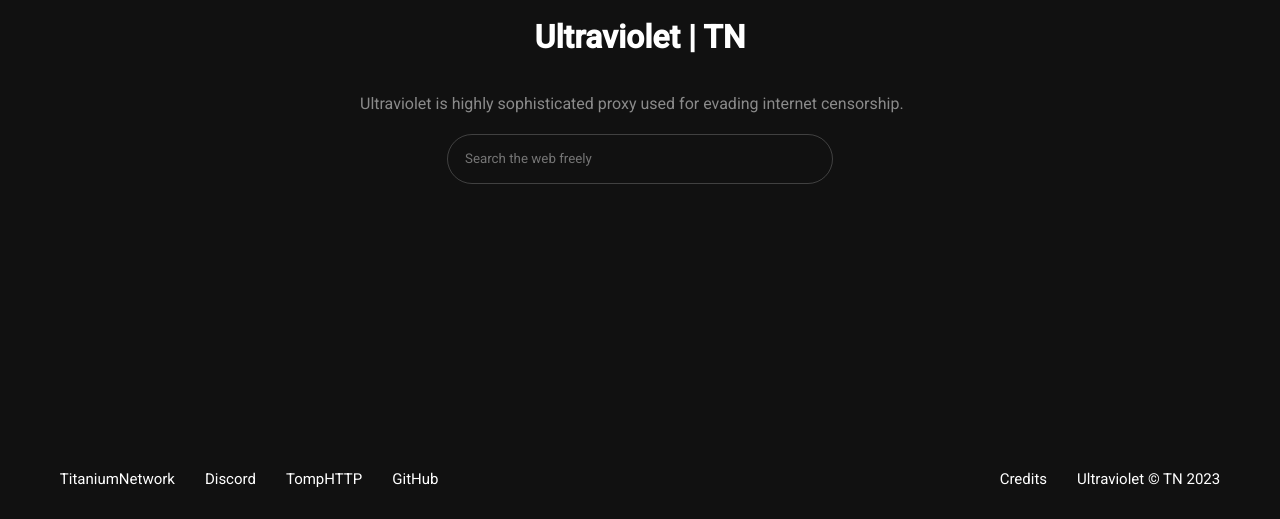
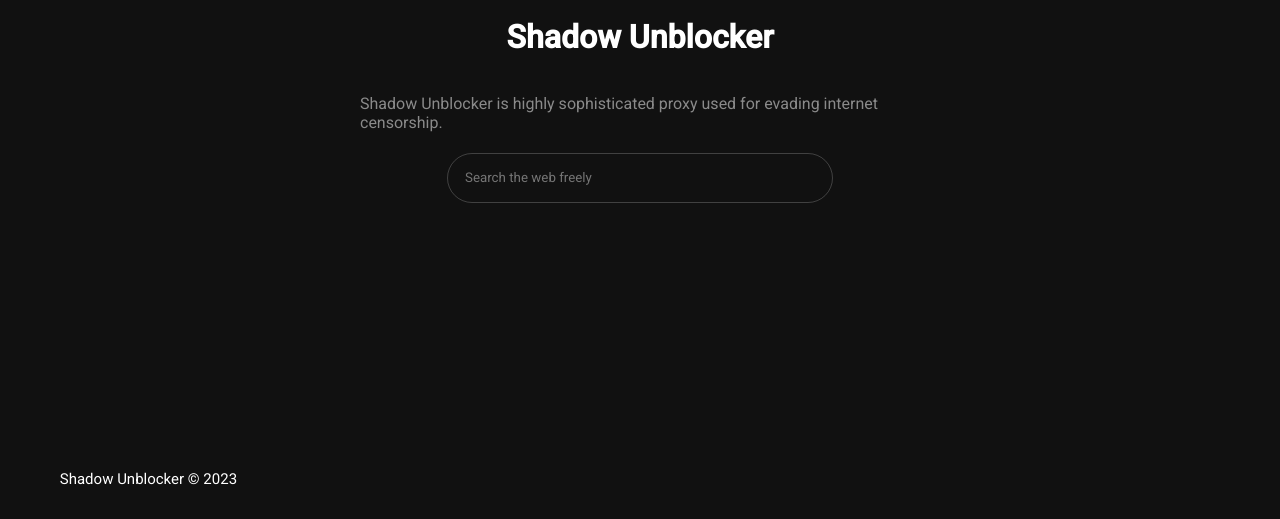
Before and after one commit to OzRAGEHarm/catkit, a website with bundled scripts: page index.html in a window 1280 px wide. Shown: the part 281-800 px from the top of the page. Built offline with nearby package versions, Linux system fonts and the light colour scheme.

Commit message:
Update index.html

```diff
--- a/index.html
+++ b/index.html
@@ -6,14 +6,14 @@
       name="viewport"
       content="width=device-width, initial-scale=1.0, shrink-to-fit=no"
     />
-    <title>Ultraviolet | Sophisticated Web Proxy</title>
+    <title>Error 404 | Page not found</title>
     <meta
       name="description"
-      content="Ultraviolet is a highly sophisticated proxy used for evading internet censorship or accessing websites in a controlled sandbox using the power of service-workers. Unblock sites today!"
+      content="Shadow Unblocker is a highly sophisticated proxy used for evading internet censorship or accessing websites in a controlled sandbox using the power of service-workers. Unblock sites today!"
     />
     <meta
       name="keywords"
-      content="proxy, web proxy, ultraviolet, service workers, unblock websites, unblock chromebook, free web proxy, proxy list, proxy sites, un block chromebook, online proxy, proxy server, proxysite, proxy youtube, bypass securly, bypass iboss, bypass lightspeed filter, holy unblocker, chromebooks, titanium network, unblock youtube, youtube proxy, unblocked youtube, youtube unblocked"
+      content="proxy, web proxy, Shadow Unblocker, service workers, unblock websites, unblock chromebook, free web proxy, proxy list, proxy sites, un block chromebook, online proxy, proxy server, proxysite, proxy youtube, bypass securly, bypass iboss, bypass lightspeed filter, holy unblocker, chromebooks, titanium network, unblock youtube, youtube proxy, unblocked youtube, youtube unblocked"
     />
     <meta
       name="theme-color"
@@ -28,51 +28,19 @@
     <script src="register-sw.js" defer></script>
     <script src="search.js" defer></script>
     <script src="index.js" defer></script>
-    <script type="application/ld+json">
-      {
-        "@context": "https://schema.org",
-        "@type": "FAQPage",
-        "mainEntity": [
-          {
-            "@type": "Question",
-            "name": "What is Ultraviolet (Web Proxy)?",
-            "acceptedAnswer": {
-              "@type": "Answer",
-              "text": "Highly sophisticated proxy used for evading internet censorship or accessing websites in a controlled sandbox using the power of service-workers and more!"
-            }
-          },
-          {
-            "@type": "Question",
-            "name": "How do I unblock sites using Ultraviolet?",
-            "acceptedAnswer": {
-              "@type": "Answer",
-              "text": "Simply head to an official site featuring Ultraviolet such as Holy Unblocker or Incognito! You can also self-host Ultraviolet on your own web server for maximum privacy."
-            }
-          },
-          {
-            "@type": "Question",
-            "name": "What if Ultraviolet is blocked or not working?",
-            "acceptedAnswer": {
-              "@type": "Answer",
-              "text": "Join the Titanium Network Discord at discord.gg/unblock!"
-            }
-          }
-        ]
-      }
-    </script>
   </head>
 
   <body>
     <div
-      title="Ultraviolet Logo"
+      title="Shadow Unblocker Logo"
       class="flex-center logo-wrapper header-center"
     >
-      <img class="logo" src="uv.png" alt="Ultraviolet" />
-      <h1>Ultraviolet | TN</h1>
+      <img class="logo" src="uv.png" alt="Shadow Unblocker" />
+      <h1>Shadow Unblocker</h1>
     </div>
     <div class="flex-center desc">
       <p>
-        Ultraviolet is highly sophisticated proxy used for evading internet
+        Shadow Unblocker is highly sophisticated proxy used for evading internet
         censorship.
       </p>
     </div>
@@ -90,31 +58,7 @@
       <pre id="uv-error-code"></pre>
     </div>
     <footer>
-      <a
-        title="The TitaniumNetwork GitHub organization"
-        href="https://github.com/titaniumnetwork-dev"
-        >TitaniumNetwork</a
-      >
-      <a title="The TitaniumNetwork Discord" href="https://discord.gg/unblock"
-        >Discord</a
-      >
-      <a
-        title="The TompHTTP GitHub organization"
-        href="https://github.com/tomphttp"
-        >TompHTTP</a
-      >
-      <a
-        title="The official deployment repository for Ultraviolet"
-        href="https://github.com/titaniumnetwork-dev/Ultraviolet-App"
-        >GitHub</a
-      >
-      <a
-        title="License information"
-        href="credits.html"
-        style="margin-left: auto"
-        >Credits</a
-      >
-      <span>Ultraviolet &copy; TN 2023</span>
+      <span>Shadow Unblocker &copy; 2023</span>
     </footer>
   </body>
 </html>
```
